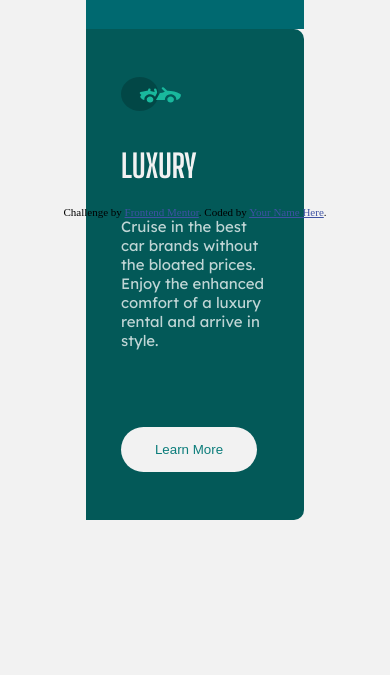
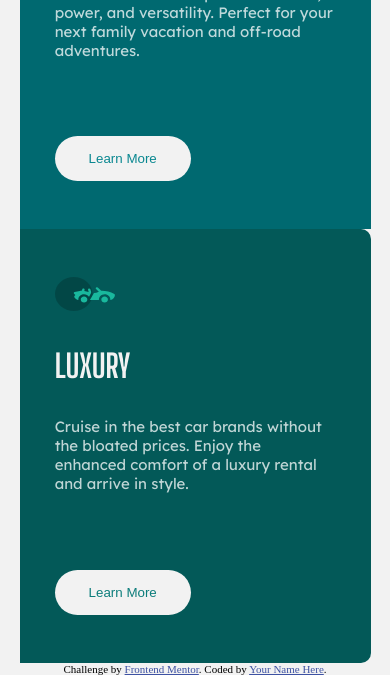
Before and after one commit to maksimcoder/Frontend-Mentor-flexbox-practice, a plain HTML site: page index.html in a window 390 px wide. Shown: the part 638-1313 px from the top of the page. Before the commit the page ends 1158 px from the top, so only its background shows below. Drawn offline with Linux system fonts and the light colour scheme.

Commit message:
Mobile testing

```diff
--- a/styles.css
+++ b/styles.css
@@ -97,7 +97,11 @@ img {
 
 
 @media only screen and (min-width: 375px) and (max-width: 480px) {
+    .wrapper {
+        height: auto;
+    }
     .cards__wrapper {
         flex-direction: column;
+        width: 90vw;
     }
 }
```
